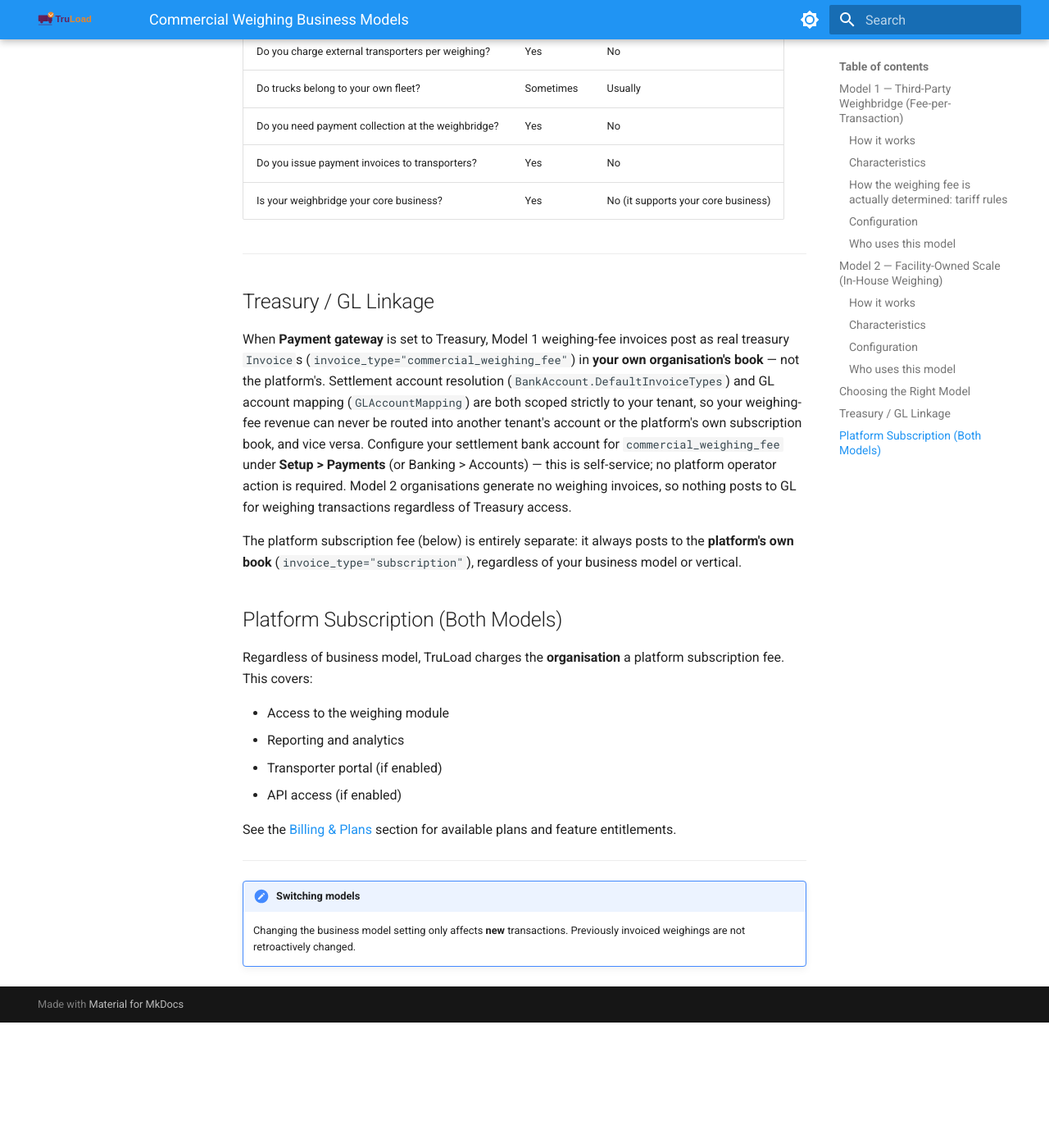
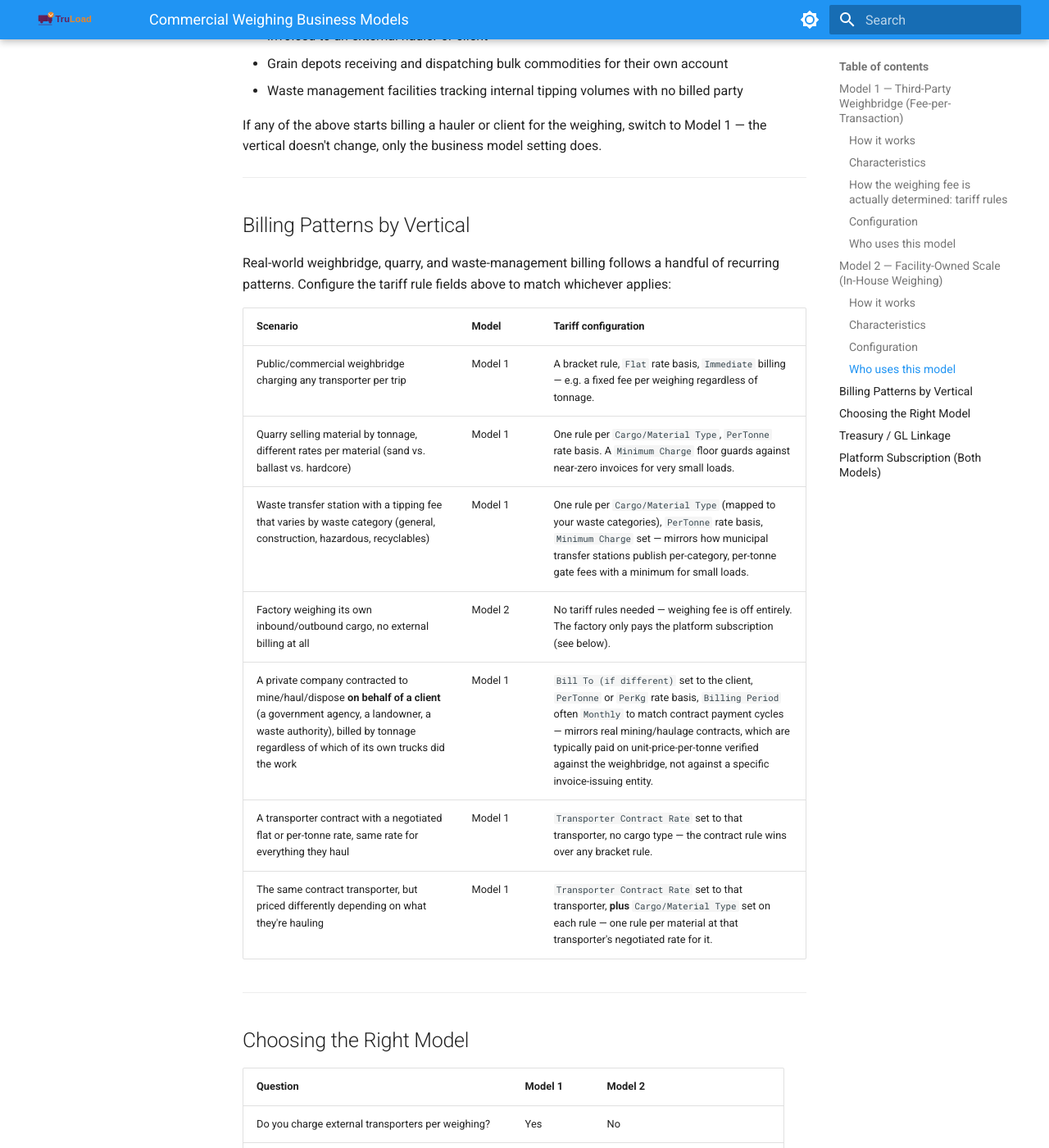
Before and after one commit to Bengo-Hub/truload-docs, an MkDocs documentation site: the page built from docs/commercial/business-models.md, in a window 1280 px wide and 1400 px high, scrolled down 3807 px. Shown: the whole window at 82% size. Built offline with MkDocs 1.6.1 and Material for MkDocs 9.7.7, drawn with Linux system fonts in a browser that asks for light colours; before the commit the page ends 5054 px from its top, so only the background shows below that; some of the changed text lies outside the part shown.

Commit message:
docs(commercial): document cargo-type pricing, minimum charge, billing patterns by vertical
Documents the new tariff rule Cargo/Material Type and Minimum Charge
fields, and adds a "Billing Patterns by Vertical" table with worked
examples grounded in real-world weighbridge/quarry/waste-management
billing research: per-material quarry pricing, per-category waste tipping
fees with a minimum-charge floor, factory-only-subscription (Model 2),
and contract mining/haulage billed to a commissioning client by tonnage.

Co-Authored-By: Claude Sonnet 5 <noreply@anthropic.com>

```diff
--- a/docs/commercial/business-models.md
+++ b/docs/commercial/business-models.md
@@ -45,11 +45,18 @@ the primary mechanism. Most Model 1 operators instead define one or more **tarif
 **Setup > Tariffs**, each specifying:
 
 - **Scope** — either a specific transporter's contract rate, or a bracket matched by vehicle type,
-  axle count range, and/or gross weight range. A transporter contract rule always wins over any
-  bracket rule; among bracket rules, the most specific match wins.
+  axle count range, gross weight range, and/or cargo/material type. A transporter contract rule
+  always wins over any bracket rule; among bracket rules, the most specific match wins.
+- **Cargo/material type** — optional, and combinable with either scope above. Real weighbridge and
+  quarry billing routinely charges different rates per material — a quarry pricing ballast higher
+  than sand, a waste facility pricing hazardous waste higher than general waste. Also lets a
+  contract transporter be priced differently per material under the same contract.
 - **Rate basis** — how the fee amount is applied: `PerTonne` (fee × net weight in tonnes — the
   default for new rules, since most commercial tenants bill by tonnage), `PerKg` (fee × net weight
   in kg), or `Flat` (a fixed amount per matching weighing, regardless of tonnage).
+- **Minimum charge** — optional, for `PerTonne`/`PerKg` rules. A floor for small loads, then the
+  per-tonne/per-kg rate above it — a standard tipping-fee pattern (e.g. municipal transfer stations
+  commonly charge a flat minimum for loads under a small threshold, then a per-tonne rate above).
 - **Billing period** — when the fee is actually invoiced: `Immediate` (one invoice per weighing,
   right when it completes — the original behaviour) or `Daily`/`Weekly`/`Bi-weekly`/`Monthly`/
   `Quarterly`/`Yearly` (the fee accrues instead, and every accrual for the same organisation,
@@ -59,7 +66,12 @@ the primary mechanism. Most Model 1 operators instead define one or more **tarif
   vehicle's own transporter — see "Billing on behalf of a client" in the
   [Setup guide](setup.md#billing-on-behalf-of-a-client). This is how a quarry or mining operation
   that extracts/hauls **for a client** (rather than for its own account) bills that client on
-  aggregated tonnage, regardless of which hauling company's trucks were actually weighed.
+  aggregated tonnage, regardless of which hauling company's trucks were actually weighed — matching
+  how mining/haulage contracts are billed in practice: unit-price per tonne verified against the
+  weighbridge, not per invoice-issuer.
+
+Combining these five dimensions covers the commercial weighing billing patterns actually seen in
+practice — see "Billing Patterns by Vertical" below for worked examples per industry.
 
 When a weighing matches no tariff rule, the organisation's flat `CommercialWeighingFeeKes` value
 applies instead, exactly as before — this keeps existing, unclassified organisations behaving
@@ -132,6 +144,23 @@ vertical doesn't change, only the business model setting does.
 
 ---
 
+## Billing Patterns by Vertical
+
+Real-world weighbridge, quarry, and waste-management billing follows a handful of recurring
+patterns. Configure the tariff rule fields above to match whichever applies:
+
+| Scenario | Model | Tariff configuration |
+|----------|-------|-----------------------|
+| Public/commercial weighbridge charging any transporter per trip | Model 1 | A bracket rule, `Flat` rate basis, `Immediate` billing — e.g. a fixed fee per weighing regardless of tonnage. |
+| Quarry selling material by tonnage, different rates per material (sand vs. ballast vs. hardcore) | Model 1 | One rule per `Cargo/Material Type`, `PerTonne` rate basis. A `Minimum Charge` floor guards against near-zero invoices for very small loads. |
+| Waste transfer station with a tipping fee that varies by waste category (general, construction, hazardous, recyclables) | Model 1 | One rule per `Cargo/Material Type` (mapped to your waste categories), `PerTonne` rate basis, `Minimum Charge` set — mirrors how municipal transfer stations publish per-category, per-tonne gate fees with a minimum for small loads. |
+| Factory weighing its own inbound/outbound cargo, no external billing at all | Model 2 | No tariff rules needed — weighing fee is off entirely. The factory only pays the platform subscription (see below). |
+| A private company contracted to mine/haul/dispose **on behalf of a client** (a government agency, a landowner, a waste authority), billed by tonnage regardless of which of its own trucks did the work | Model 1 | `Bill To (if different)` set to the client, `PerTonne` or `PerKg` rate basis, `Billing Period` often `Monthly` to match contract payment cycles — mirrors real mining/haulage contracts, which are typically paid on unit-price-per-tonne verified against the weighbridge, not against a specific invoice-issuing entity. |
+| A transporter contract with a negotiated flat or per-tonne rate, same rate for everything they haul | Model 1 | `Transporter Contract Rate` set to that transporter, no cargo type — the contract rule wins over any bracket rule. |
+| The same contract transporter, but priced differently depending on what they're hauling | Model 1 | `Transporter Contract Rate` set to that transporter, **plus** `Cargo/Material Type` set on each rule — one rule per material at that transporter's negotiated rate for it. |
+
+---
+
 ## Choosing the Right Model
 
 | Question | Model 1 | Model 2 |
```
Also changed, not shown: docs/commercial/setup.md (+10 -6 lines).
